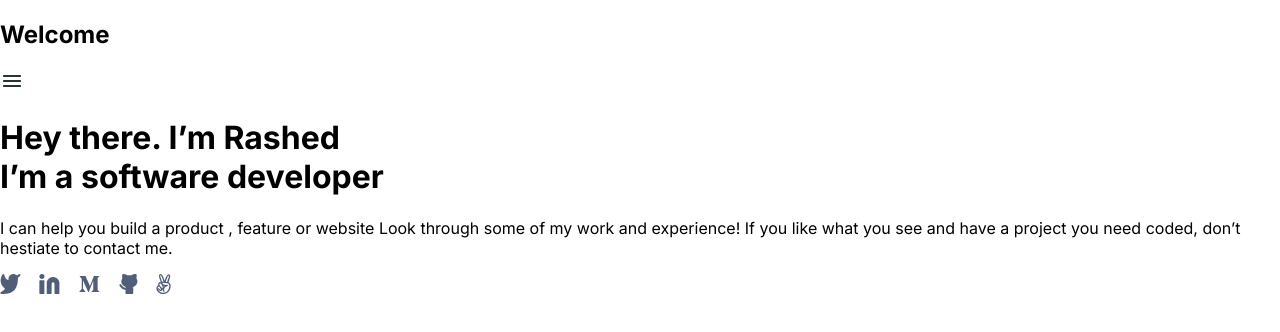
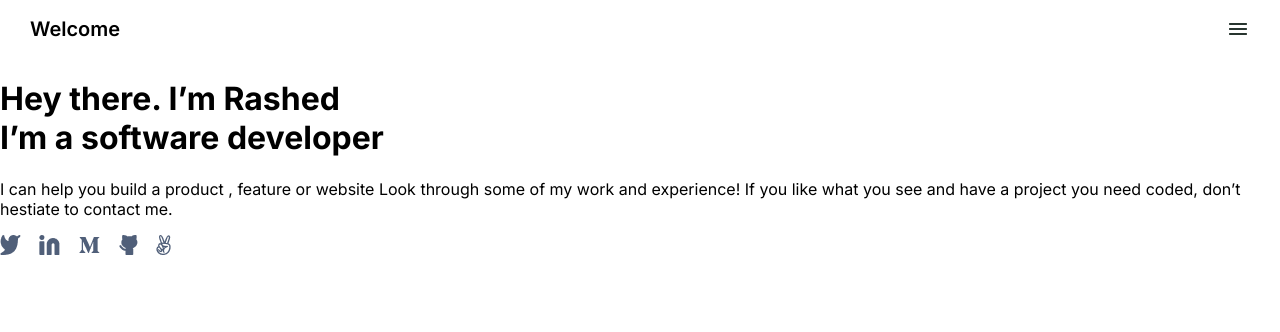
Before and after one commit to rashedarman/portfolio, a plain HTML site: page index.html in a window 1280 px wide. Drawn offline with Linux system fonts and the light colour scheme.

Commit message:
Toolbar styling

```diff
--- a/styles.css
+++ b/styles.css
@@ -6,3 +6,17 @@ body {
   box-sizing: border-box;
   font-family: "Inter", sans-serif;
 }
+
+#toolbar {
+  display: flex;
+  align-items: center;
+  justify-content: space-between;
+  padding: 15px 30px;
+}
+
+.logo {
+  font-size: 20px;
+  font-weight: 600;
+  line-height: 28px;
+  margin: 0;
+}
```
